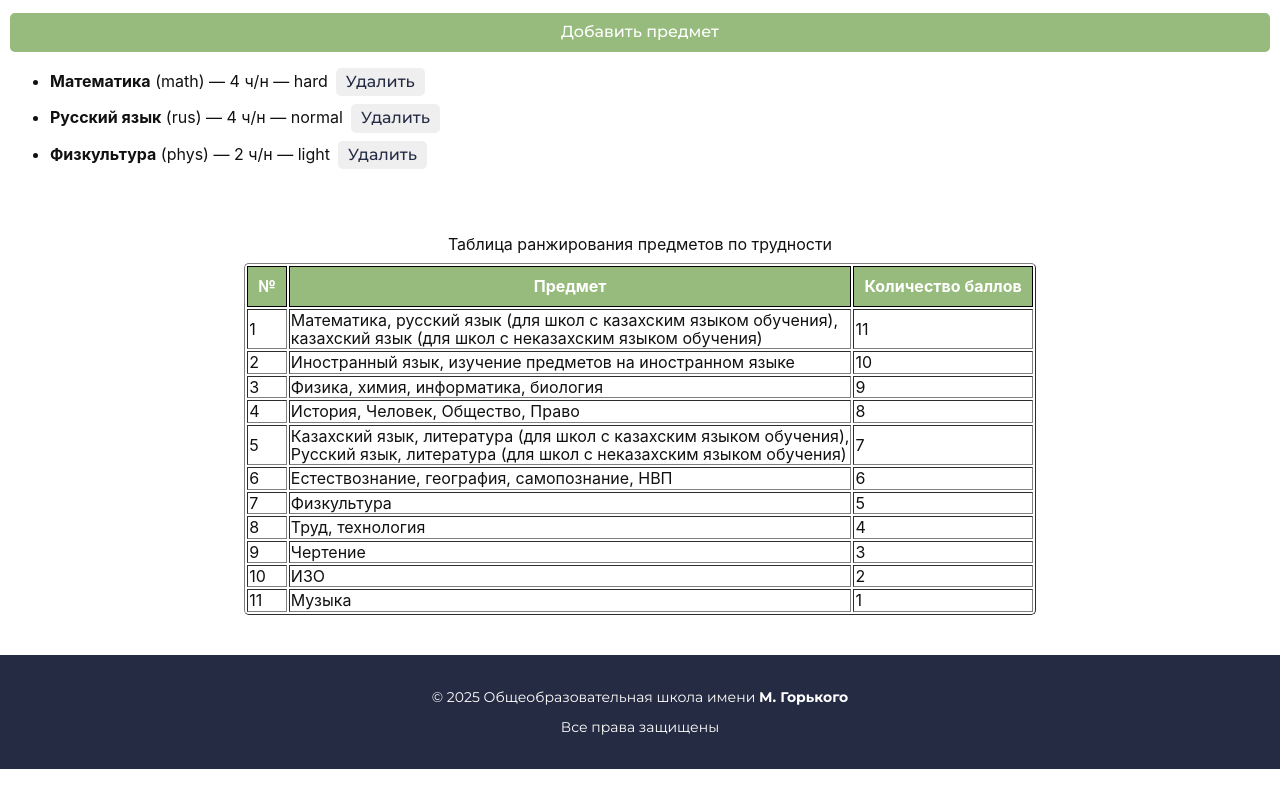
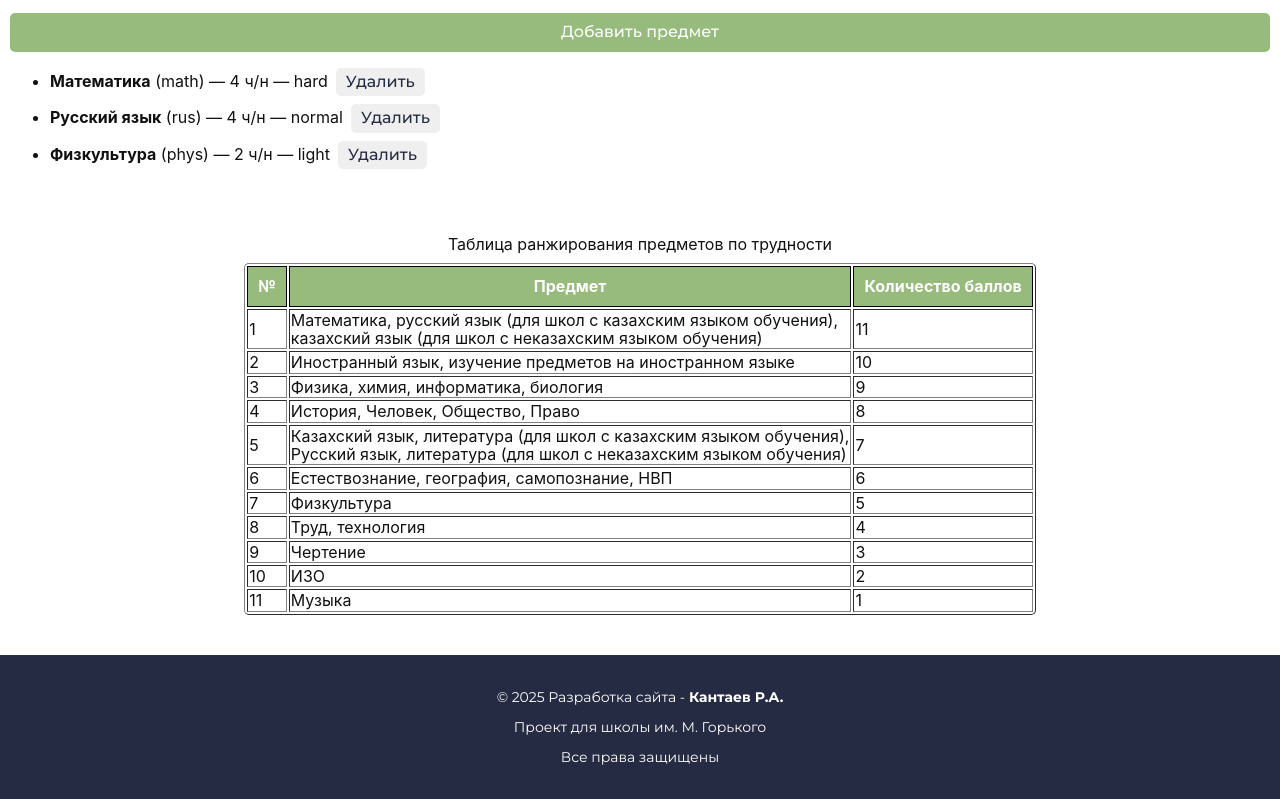
Before and after one commit to Yuoo15/school_project, a React (Vite) app: page /subjects in a window 1280 px wide. Shown: the part 427-1226 px from the top of the page. Before the commit the page ends 1196 px from the top, so only its background shows below. Built offline with nearby package versions, Linux system fonts and the light colour scheme.

Commit message:
added footer

```diff
--- a/src/pages/Layout/Layout.jsx
+++ b/src/pages/Layout/Layout.jsx
@@ -32,7 +32,8 @@ export default()=>{
             </main>
             <footer className={styles.footer}>
             <div className={styles.footer_content}>
-                <p>© {new Date().getFullYear()} Общеобразовательная школа имени <b>М. Горького</b></p>
+                <p>© {new Date().getFullYear()} Разработка сайта - <b>Кантаев Р.A.</b></p>
+                <p>Проект для школы им. М. Горького</p>
                 <p>Все права защищены</p>
             </div>
             </footer>
```
